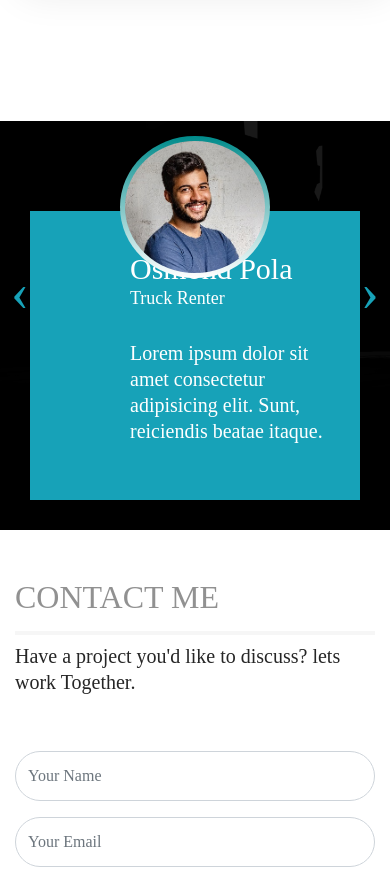
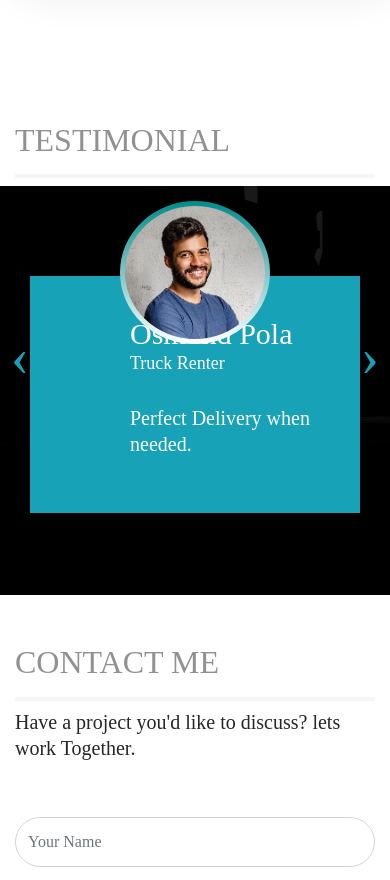
Before and after one commit to Amivian/Personal, a plain HTML site: page index.html in a window 390 px wide. Shown: the part 6340-7220 px from the top of the page. Drawn offline with nearby package versions, Linux system fonts and the light colour scheme.

Commit message:
fourth commit

```diff
--- a/index.html
+++ b/index.html
@@ -20,7 +20,6 @@
 		<link rel="icon"  href="favicon.ico">
 	</head>
 	<body>
-
 		<!-- navigation-bar starts -->
 		<section>
 			<header id="header">
@@ -41,6 +40,7 @@
 								<li class="nav-links"><a class="links" href="#skills">Skills</a></li>
 								<li class="nav-links"><a class="links" href="#contact">Contact</a></li>
 								<li class="nav-links"><a class="links" href="#Services">Services</a></li>
+								<li class="nav-links"><a class="links" href="#testimonial-carousel">Testimonial</a></li>
 								<li class="nav-links"><a href="mailto:amiviann@gmail.com" class="info lin" id="hire">Hire Me</a></li>
 							</ul>
 						</div>
@@ -49,9 +49,7 @@
 			</header>
 		</section>
 		<!-- navigation-bar ends -->
-
 		<main>
-
 			<!-- what i do starts -->
 			<section class="body" id="body">
 				<div class="container">
@@ -72,7 +70,6 @@
 				</div>
 			</section>
 			<!-- what i do ends -->
-
 			<!-- portfolo starts -->
 			<section class="portfolio custom" id="projects">
 				<div class="container">
@@ -118,8 +115,6 @@
 				</div>
 			</section>
 			<!-- portfolio ends -->
-
-
 			<!-- Skills starts -->
 			<section class="container" >
 				<div class="skillBox animate__animated animate__delay-5s ">
@@ -163,7 +158,6 @@
 				</div>
 			</section>
 			<!-- skills ends -->
-
 			<!-- About Starts -->
 			<section class="about custom mt-5" id="about">
 				<div class="container">
@@ -182,8 +176,6 @@
 				</div>
 			</section>
 			<!-- About ends -->
-
-
 			<!-- Services starts -->
 			<section class="skills custom">
 				<div class="container" id="Services">
@@ -200,7 +192,6 @@
 								<p class="skillmain">Every website should be built with these goals in mind: Firstly, it needs to be responsive across all devices. Secondly, it needs to be fast as possible.</p>
 							</div>
 						</div>
-
 						<div class="contents skill col-lg-3 col-md-6  mb-5">
 							<div class="skills-icon"><i class="fa fa-laptop"></i></div>
 							<div class="skills-text">
@@ -227,9 +218,14 @@
 				</div>
 			</section>
 			<!-- Service Ends -->
-
 			<!-- testimonial starts-->
-
+			<div class="container">
+					<div class="row">
+						<div class="col-md-12">
+							<h2 class="title">Testimonial</h2>
+						</div>
+					</div>
+				</div>
 			<div class="testimonial-area mb-5">
 				<div class="container">
 					<div class="row">
@@ -242,7 +238,7 @@
 										</div>
 										<div class="testimonial-text">
 											<h4>Vivian Freeman <span> Web Designer</span></h4>
-													<p>Lorem ipsum dolor sit amet consectetur adipisicing elit. Sunt, reiciendis beatae itaque.</p>
+											<p>Great and professional personality.</p>
 										</div>
 									</div>
 								</div>
@@ -253,7 +249,7 @@
 										</div>
 										<div class="testimonial-text">
 											<h4>Osmond Pola <span> Truck Renter</span></h4>
-													<p>Lorem ipsum dolor sit amet consectetur adipisicing elit. Sunt, reiciendis beatae itaque.</p>
+											<p>Perfect Delivery when needed.</p>
 										</div>
 									</div>
 								</div>
@@ -264,7 +260,7 @@
 										</div>
 										<div class="testimonial-text">
 											<h4>Joy Woodland <span> Digital Marketer</span></h4>
-													<p>Lorem ipsum dolor sit amet consectetur adipisicing elit. Sunt, reiciendis beatae itaque.</p>
+											<p>Working with this great personality made our team work super easy and fast at delivery at task.</p>
 										</div>
 									</div>
 								</div>
@@ -275,7 +271,7 @@
 										</div>
 										<div class="testimonial-text">
 											<h4>Burny Peterson <span> Potographer</span></h4>
-													<p>Lorem ipsum dolor sit amet consectetur adipisicing elit. Sunt, reiciendis beatae itaque.</p>
+											<p>Great works.</p>
 										</div>
 									</div>
 								</div>
@@ -286,7 +282,7 @@
 										</div>
 										<div class="testimonial-text">
 											<h4>Moses Newman <span> Clearing Agent</span></h4>
-													<p>Lorem ipsum dolor sit amet consectetur adipisicing elit. Sunt, reiciendis beatae itaque.</p>
+											<p>Easy and Efficient user friendly navigation .</p>
 										</div>
 									</div>
 								</div>
@@ -297,7 +293,6 @@
 				</div>
 			</div>
 			<!-- testimonial ends -->
-
 			<!-- Contact Starts -->
 			<section class="contact section-padding" id="contact mt-5">
 				<div class="container mb-3">
@@ -348,7 +343,6 @@
 		</section>
 		<!-- contact ends -->
 	</main>
-
 	<!-- Footer Starts -->
 	<section>
 		<footer class="mt-2">
@@ -384,7 +378,6 @@
 
 	<!-- scroll to top -->
 	<div class="scrollTop" onclick="scrollToTop()"></div>
-
 	<!-- javascript files -->
 	<script src="bootstrap/js/jquery-3.6.0.js"></script>
 	<script src="assets/owl.carousel.min.js"></script>
```
Lines whose indentation alone changed are shown as unchanged.
